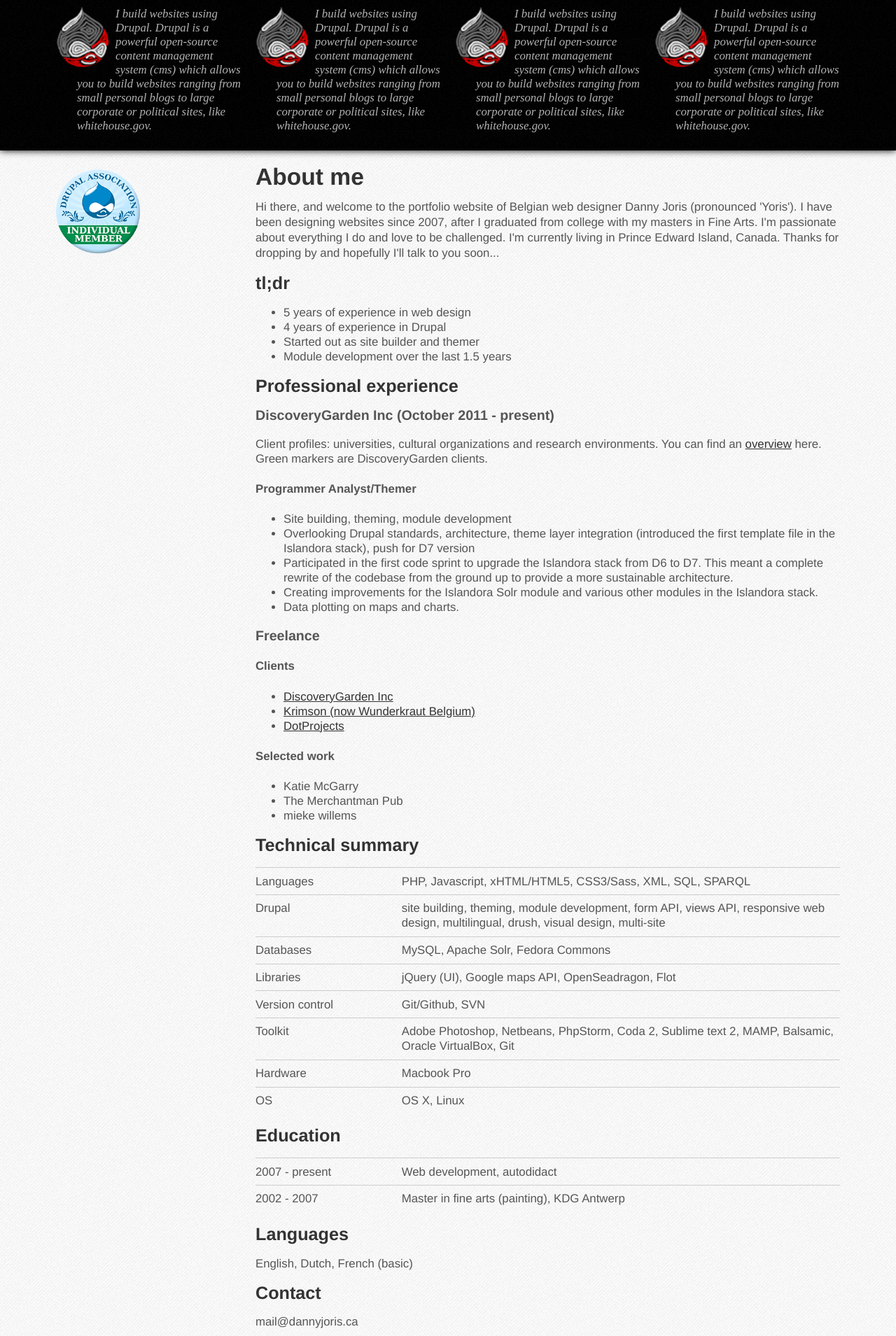
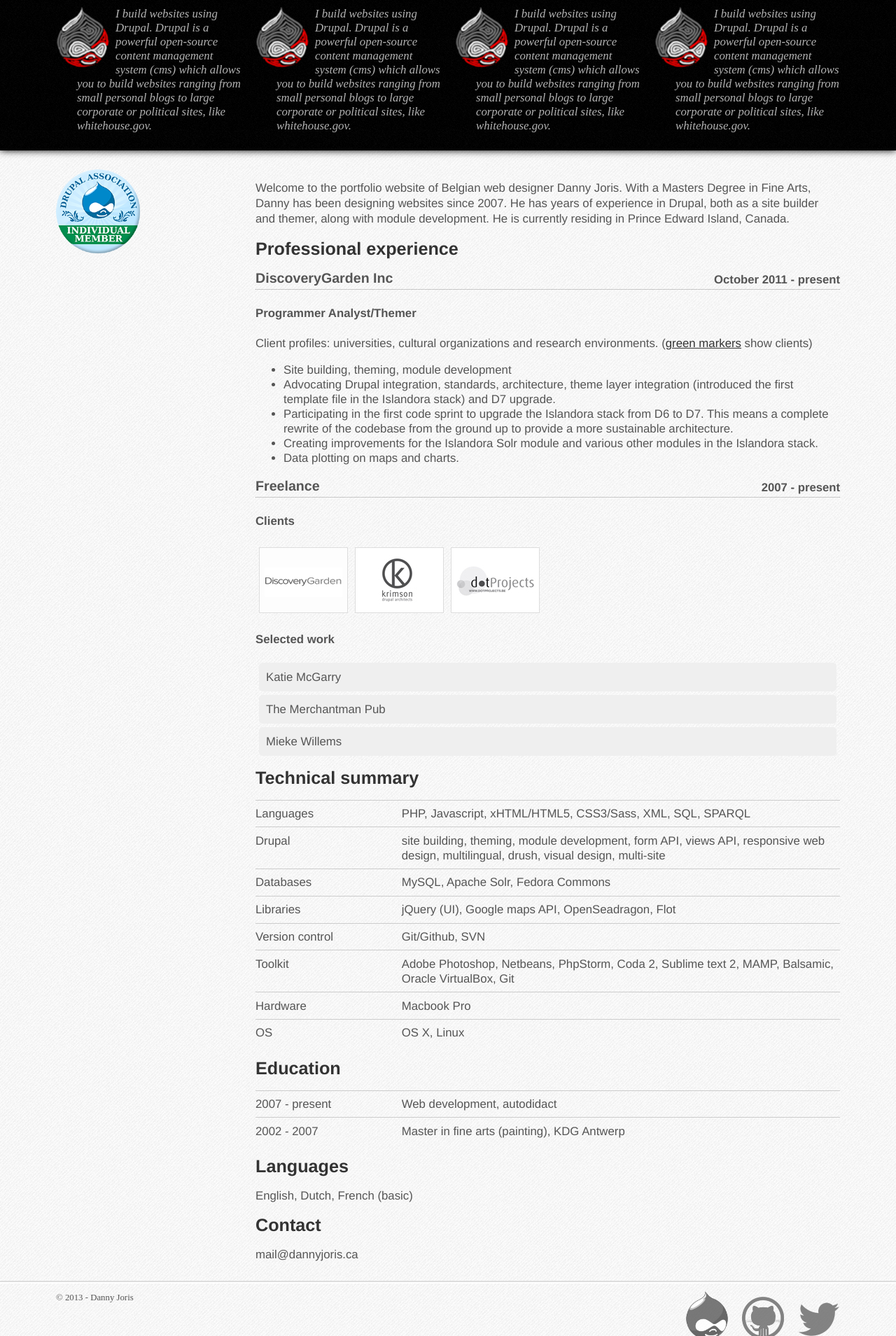
Before and after one commit to DannyJoris/dannyjoris-portfolio, a Jekyll site: the page built from index.html, in a window 1280 px wide. Shown: the part 678-2587 px from the top of the page at 70% size. Built offline with Jekyll 4.4.1, drawn with Linux system fonts in a browser that asks for light colours.

Commit message:
front page tweaks: layout

```diff
--- a/css/styles.css
+++ b/css/styles.css
@@ -621,8 +621,74 @@ dl dd {
   }
 }
 /* Front page */
+@media -sass-debug-info{filename{font-family:file\:\/\/\/Applications\/MAMP\/htdocs\/github-pages\/dannyjoris-jekyll\/sass\/styles\.scss}line{font-family:\00003305}}
+h3 {
+  border-bottom: 1px dotted #999;
+  padding: 0 0 5px 0;
+}
+@media -sass-debug-info{filename{font-family:file\:\/\/\/Applications\/MAMP\/htdocs\/github-pages\/dannyjoris-jekyll\/sass\/styles\.scss}line{font-family:\00003308}}
+h3 span {
+  margin-top: 2px;
+  font-size: 85%;
+}
+
+/* from 420px */
+@media all and (min-width: 420px) {
+@media -sass-debug-info{filename{font-family:file\:\/\/\/Applications\/MAMP\/htdocs\/github-pages\/dannyjoris-jekyll\/sass\/styles\.scss}line{font-family:\00003317}}
+  h3.title-discoverygarden span {
+    float: right;
+  }
+}
+/* from 240px */
+@media all and (min-width: 240px) {
+@media -sass-debug-info{filename{font-family:file\:\/\/\/Applications\/MAMP\/htdocs\/github-pages\/dannyjoris-jekyll\/sass\/styles\.scss}line{font-family:\00003326}}
+  h3.title-freelance span {
+    float: right;
+  }
+}
+@media -sass-debug-info{filename{font-family:file\:\/\/\/Applications\/MAMP\/htdocs\/github-pages\/dannyjoris-jekyll\/sass\/styles\.scss}line{font-family:\00003332}}
+ul#freelance-clients {
+  list-style: none;
+  list-style-image: none;
+  letter-spacing: -0.31em;
+  word-spacing: -0.43em;
+  padding: 0;
+}
+@media -sass-debug-info{filename{font-family:file\:\/\/\/Applications\/MAMP\/htdocs\/github-pages\/dannyjoris-jekyll\/sass\/styles\.scss}line{font-family:\00003338}}
+ul#freelance-clients li {
+  display: inline-block;
+  margin: 5px;
+  border: 1px solid #ddd;
+  vertical-align: middle;
+  letter-spacing: normal;
+  word-spacing: normal;
+  list-style: none;
+  list-style-image: none;
+}
+@media -sass-debug-info{filename{font-family:file\:\/\/\/Applications\/MAMP\/htdocs\/github-pages\/dannyjoris-jekyll\/sass\/styles\.scss}line{font-family:\00003347}}
+ul#freelance-clients li img {
+  display: block;
+  max-width: 100%;
+}
+
+@media -sass-debug-info{filename{font-family:file\:\/\/\/Applications\/MAMP\/htdocs\/github-pages\/dannyjoris-jekyll\/sass\/styles\.scss}line{font-family:\00003354}}
+ul#freelance-selected-work {
+  list-style: none;
+  list-style-image: none;
+  padding: 0;
+}
+@media -sass-debug-info{filename{font-family:file\:\/\/\/Applications\/MAMP\/htdocs\/github-pages\/dannyjoris-jekyll\/sass\/styles\.scss}line{font-family:\00003358}}
+ul#freelance-selected-work li {
+  padding: 10px;
+  margin: 5px;
+  background-color: #efefef;
+  list-style: none;
+  list-style-image: none;
+  border-radius: 5px;
+}
+
 /* Main */
-@media -sass-debug-info{filename{font-family:file\:\/\/\/Applications\/MAMP\/htdocs\/github-pages\/dannyjoris-jekyll\/sass\/styles\.scss}line{font-family:\00003309}}
+@media -sass-debug-info{filename{font-family:file\:\/\/\/Applications\/MAMP\/htdocs\/github-pages\/dannyjoris-jekyll\/sass\/styles\.scss}line{font-family:\00003370}}
 #main {
   margin-top: 1em;
   margin-bottom: 1em;
@@ -631,46 +697,46 @@ dl dd {
   font-family: Helvetica, Arial, Calibri, sans-serif;
   color: #555555;
 }
-@media -sass-debug-info{filename{font-family:file\:\/\/\/Applications\/MAMP\/htdocs\/github-pages\/dannyjoris-jekyll\/sass\/styles\.scss}line{font-family:\00003317}}
+@media -sass-debug-info{filename{font-family:file\:\/\/\/Applications\/MAMP\/htdocs\/github-pages\/dannyjoris-jekyll\/sass\/styles\.scss}line{font-family:\00003378}}
 #main h1,
 #main h2 {
   font-family: Helvetica, Arial, Calibri, sans-serif;
 }
-@media -sass-debug-info{filename{font-family:file\:\/\/\/Applications\/MAMP\/htdocs\/github-pages\/dannyjoris-jekyll\/sass\/styles\.scss}line{font-family:\00003321}}
+@media -sass-debug-info{filename{font-family:file\:\/\/\/Applications\/MAMP\/htdocs\/github-pages\/dannyjoris-jekyll\/sass\/styles\.scss}line{font-family:\00003382}}
 #main #content p {
   line-height: 22px;
 }
 
-@media -sass-debug-info{filename{font-family:file\:\/\/\/Applications\/MAMP\/htdocs\/github-pages\/dannyjoris-jekyll\/sass\/styles\.scss}line{font-family:\00003328}}
+@media -sass-debug-info{filename{font-family:file\:\/\/\/Applications\/MAMP\/htdocs\/github-pages\/dannyjoris-jekyll\/sass\/styles\.scss}line{font-family:\00003389}}
 ul#blog-overview a {
   color: #555555;
   font-size: 1.1em;
 }
-@media -sass-debug-info{filename{font-family:file\:\/\/\/Applications\/MAMP\/htdocs\/github-pages\/dannyjoris-jekyll\/sass\/styles\.scss}line{font-family:\00003331}}
+@media -sass-debug-info{filename{font-family:file\:\/\/\/Applications\/MAMP\/htdocs\/github-pages\/dannyjoris-jekyll\/sass\/styles\.scss}line{font-family:\00003392}}
 ul#blog-overview a:hover {
   color: #dd0000;
 }
 
 /* Footer */
-@media -sass-debug-info{filename{font-family:file\:\/\/\/Applications\/MAMP\/htdocs\/github-pages\/dannyjoris-jekyll\/sass\/styles\.scss}line{font-family:\00003339}}
+@media -sass-debug-info{filename{font-family:file\:\/\/\/Applications\/MAMP\/htdocs\/github-pages\/dannyjoris-jekyll\/sass\/styles\.scss}line{font-family:\00003400}}
 .footer-wrapper {
   /*background: url('../images/design/bg-black.jpg') top center repeat $black;*/
   /*background: url('../images/design/bg-black-top.jpg') top center repeat-x transparent;*/
   /*background-color: #333;*/
   border-top: 2px solid #ddd;
 }
-@media -sass-debug-info{filename{font-family:file\:\/\/\/Applications\/MAMP\/htdocs\/github-pages\/dannyjoris-jekyll\/sass\/styles\.scss}line{font-family:\00003340}}
+@media -sass-debug-info{filename{font-family:file\:\/\/\/Applications\/MAMP\/htdocs\/github-pages\/dannyjoris-jekyll\/sass\/styles\.scss}line{font-family:\00003401}}
 .footer-wrapper .footer-wrapper-inner {
   border-top: 2px solid #fff;
 }
-@media -sass-debug-info{filename{font-family:file\:\/\/\/Applications\/MAMP\/htdocs\/github-pages\/dannyjoris-jekyll\/sass\/styles\.scss}line{font-family:\00003347}}
+@media -sass-debug-info{filename{font-family:file\:\/\/\/Applications\/MAMP\/htdocs\/github-pages\/dannyjoris-jekyll\/sass\/styles\.scss}line{font-family:\00003408}}
 .footer-wrapper #footer {
   padding-top: 10px;
   padding-bottom: 10px;
   color: #555555;
 }
 
-@media -sass-debug-info{filename{font-family:file\:\/\/\/Applications\/MAMP\/htdocs\/github-pages\/dannyjoris-jekyll\/sass\/styles\.scss}line{font-family:\00003354}}
+@media -sass-debug-info{filename{font-family:file\:\/\/\/Applications\/MAMP\/htdocs\/github-pages\/dannyjoris-jekyll\/sass\/styles\.scss}line{font-family:\00003415}}
 .sticky-footer {
   position: absolute;
   bottom: 0;
@@ -679,12 +745,12 @@ ul#blog-overview a:hover {
 }
 
 /* External links */
-@media -sass-debug-info{filename{font-family:file\:\/\/\/Applications\/MAMP\/htdocs\/github-pages\/dannyjoris-jekyll\/sass\/styles\.scss}line{font-family:\00003363}}
+@media -sass-debug-info{filename{font-family:file\:\/\/\/Applications\/MAMP\/htdocs\/github-pages\/dannyjoris-jekyll\/sass\/styles\.scss}line{font-family:\00003424}}
 #external {
   float: right;
   height: 80px;
 }
-@media -sass-debug-info{filename{font-family:file\:\/\/\/Applications\/MAMP\/htdocs\/github-pages\/dannyjoris-jekyll\/sass\/styles\.scss}line{font-family:\00003366}}
+@media -sass-debug-info{filename{font-family:file\:\/\/\/Applications\/MAMP\/htdocs\/github-pages\/dannyjoris-jekyll\/sass\/styles\.scss}line{font-family:\00003427}}
 #external a {
   position: relative;
   float: left;
@@ -694,13 +760,13 @@ ul#blog-overview a:hover {
   opacity: 0.8;
   /* Chrome 4+, Firefox 2+, Safari 3.1+, Opera 9+, IE9+, iOS 3.2+, Android 2.1+ */
 }
-@media -sass-debug-info{filename{font-family:file\:\/\/\/Applications\/MAMP\/htdocs\/github-pages\/dannyjoris-jekyll\/sass\/styles\.scss}line{font-family:\00003373}}
+@media -sass-debug-info{filename{font-family:file\:\/\/\/Applications\/MAMP\/htdocs\/github-pages\/dannyjoris-jekyll\/sass\/styles\.scss}line{font-family:\00003434}}
 #external a img {
   width: 100%;
   position: absolute;
   bottom: 0;
 }
-@media -sass-debug-info{filename{font-family:file\:\/\/\/Applications\/MAMP\/htdocs\/github-pages\/dannyjoris-jekyll\/sass\/styles\.scss}line{font-family:\00003378}}
+@media -sass-debug-info{filename{font-family:file\:\/\/\/Applications\/MAMP\/htdocs\/github-pages\/dannyjoris-jekyll\/sass\/styles\.scss}line{font-family:\00003439}}
 #external a:hover {
   opacity: 1;
   /* Chrome 4+, Firefox 2+, Safari 3.1+, Opera 9+, IE9+, iOS 3.2+, Android 2.1+ */
--- a/index.html
+++ b/index.html
@@ -4,40 +4,30 @@ layout: front
 description: Front page - about - cv - portfolio
 summary: tl;dr -
 ---
-<header>
-  <h1>About me</h1>
-</header>
-<p>Hi there, and welcome to the portfolio website of Belgian web designer Danny Joris (pronounced 'Yoris'). I have been designing websites since 2007, after I graduated from college with my masters in Fine Arts. I'm passionate about everything I do and love to be challenged. I'm currently living in Prince Edward Island, Canada. Thanks for dropping by and hopefully I'll talk to you soon...</p>
-<h2>tl;dr</h2>
-<ul>
-  <li>5 years of experience in web design</li>
-  <li>4 years of experience in Drupal</li>
-  <li>Started out as site builder and themer</li>
-  <li>Module development over the last 1.5 years</li>
-</ul>
+<p>Welcome to the portfolio website of Belgian web designer Danny Joris. With a Masters Degree in Fine Arts, Danny has been designing websites since 2007. He has years of experience in Drupal, both as a site builder and themer, along with module development. He is currently residing in Prince Edward Island, Canada.</p>
 <h2>Professional experience</h2>
-<h3>DiscoveryGarden Inc (October 2011 - present)</h3>
-Client profiles: universities, cultural organizations and research environments. You can find an <a href="https://maps.google.com/maps/ms?ie=UTF8&hl=en&oe=UTF8&authuser=0&msa=0&msid=214063088697106773262.0004c458673e219ed0175" title="Islandora installations" target="_blank">overview</a> here. Green markers are DiscoveryGarden clients.
+<h3 class="title-discoverygarden">DiscoveryGarden Inc <span>October&nbsp;2011&nbsp;-&nbsp;present</span></h3>
 <h4>Programmer Analyst/Themer</h4>
+Client profiles: universities, cultural organizations and research environments. (<a href="https://maps.google.com/maps/ms?ie=UTF8&hl=en&oe=UTF8&authuser=0&msa=0&msid=214063088697106773262.0004c458673e219ed0175" title="Islandora installations" target="_blank">green markers</a> show clients)
 <ul>
   <li>Site building, theming, module development</li>
-  <li>Overlooking Drupal standards, architecture, theme layer integration (introduced the first template file in the Islandora stack), push for D7 version</li>
-  <li>Participated in the first code sprint to upgrade the Islandora stack from D6 to D7. This meant a complete rewrite of the codebase from the ground up to provide a more sustainable architecture.</li>
+  <li>Advocating Drupal integration, standards, architecture, theme layer integration (introduced the first template file in the Islandora stack) and D7 upgrade.</li>
+  <li>Participating in the first code sprint to upgrade the Islandora stack from D6 to D7. This means a complete rewrite of the codebase from the ground up to provide a more sustainable architecture.</li>
   <li>Creating improvements for the Islandora Solr module and various other modules in the Islandora stack.</li>
   <li>Data plotting on maps and charts.</li>
 </ul>
-<h3>Freelance</h3>
+<h3 class="title-freelance">Freelance <span>2007&nbsp;-&nbsp;present</span></h3>
 <h4>Clients</h4>
-<ul>
-  <li><a href="http://www.discoverygarden.ca/" title="DiscoveryGarden Inc" target="_blank">DiscoveryGarden Inc</a></li>
-  <li><a href="http://www.krimson.be/" title="Krimson (now Wunderkraut Belgium)" target="_blank">Krimson (now Wunderkraut Belgium)</a></li>
-  <li><a href="http://www.dotprojects.be/" title="DotProjects" target="_blank">DotProjects</a></li>
+<ul id="freelance-clients">
+  <li><img src="/images/design/discoverygarden125-gray.png" alt="DiscoveryGarden Inc"></li>
+  <li><img src="/images/design/krimson125-gray.png" alt="Krimson (now Wunderkraut Belgium)"></li>
+  <li><img src="/images/design/dotprojects125-gray.png" alt="DotProjects"></li>
 </ul>
 <h4>Selected work</h4>
-<ul>
+<ul id="freelance-selected-work">
   <li>Katie McGarry</li>
   <li>The Merchantman Pub</li>
-  <li>mieke willems</li>
+  <li>Mieke Willems</li>
 </ul>
 <h2>Technical summary</h2>
 <dl class="technical-summary">
```
Also changed, not shown: sass/styles.scss (+61 -9 lines), images/design/discoverygarden.png (added), images/design/discoverygarden125-gray.png (added), images/design/discoverygarden125.png (added), images/design/dotprojects.png (added), images/design/dotprojects125-gray.png (added), images/design/dotprojects125.png (added), images/design/krimson.png (added), images/design/krimson125-gray.png (added), images/design/krimson125.png (added), images/dev/discoverygarden.png (added), images/dev/dotprojects.png (added), images/dev/krimson.png (added), 1 other file.
